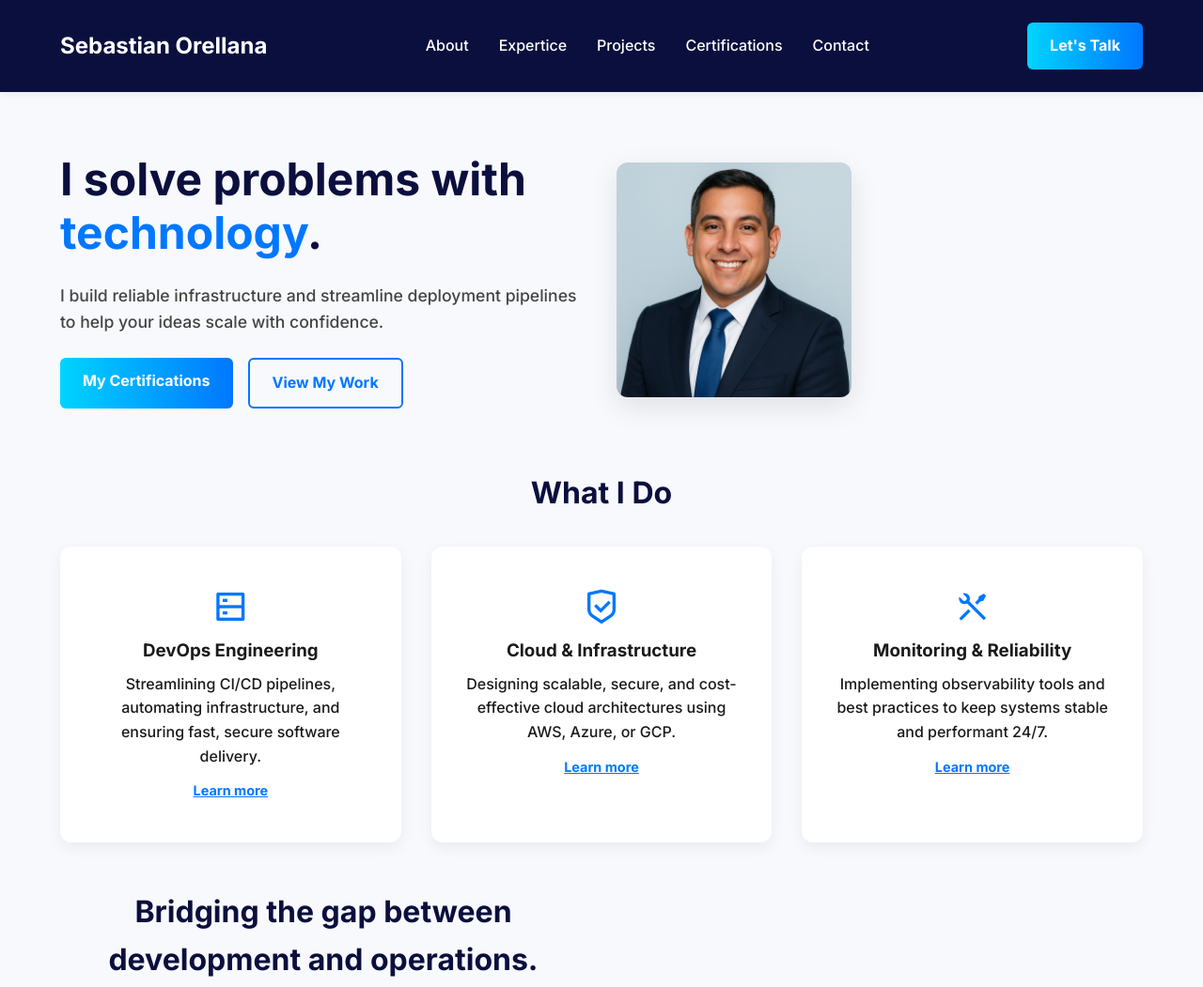
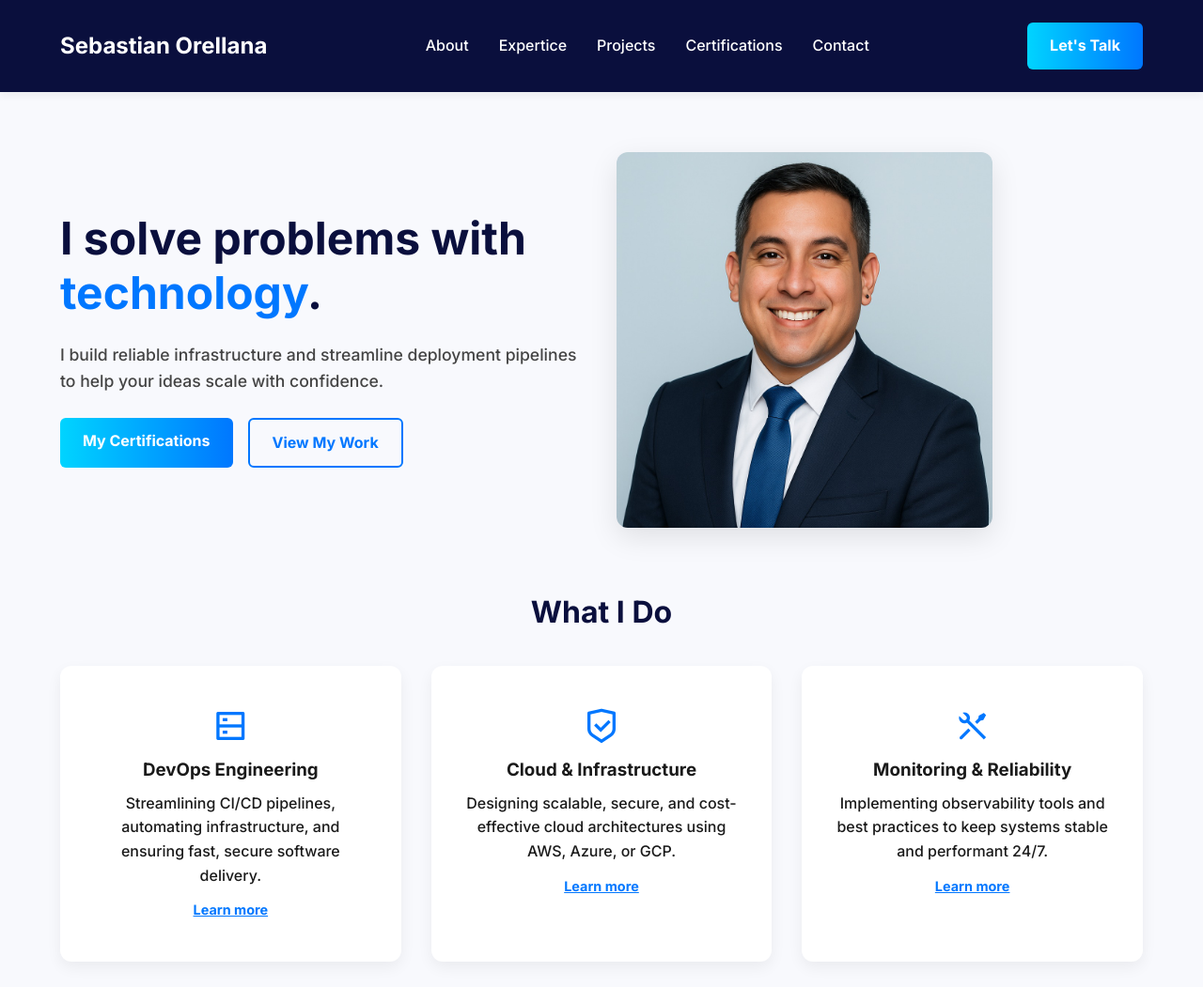
Before and after one commit to siorellana/.github.io, a plain HTML site: page index.html in a window 1280 px wide. Shown: the top 1051 px of the page at 94% size. Drawn offline with nearby package versions, Linux system fonts and the light colour scheme; a script that the page names is missing.

Commit message:
feat(): Changing profile picture photo

```diff
--- a/index.html
+++ b/index.html
@@ -34,7 +34,7 @@
       </div>
     </div>
     <div class="hero__image">
-      <img src="assets/images/profile.jpeg" alt="Profile Image" style="width: 250px; height: auto;" />
+      <img src="assets/images/profile.jpeg" alt="Profile Image" style="width: 400px; height: auto;" />
     </div>
   </section>
 
```
